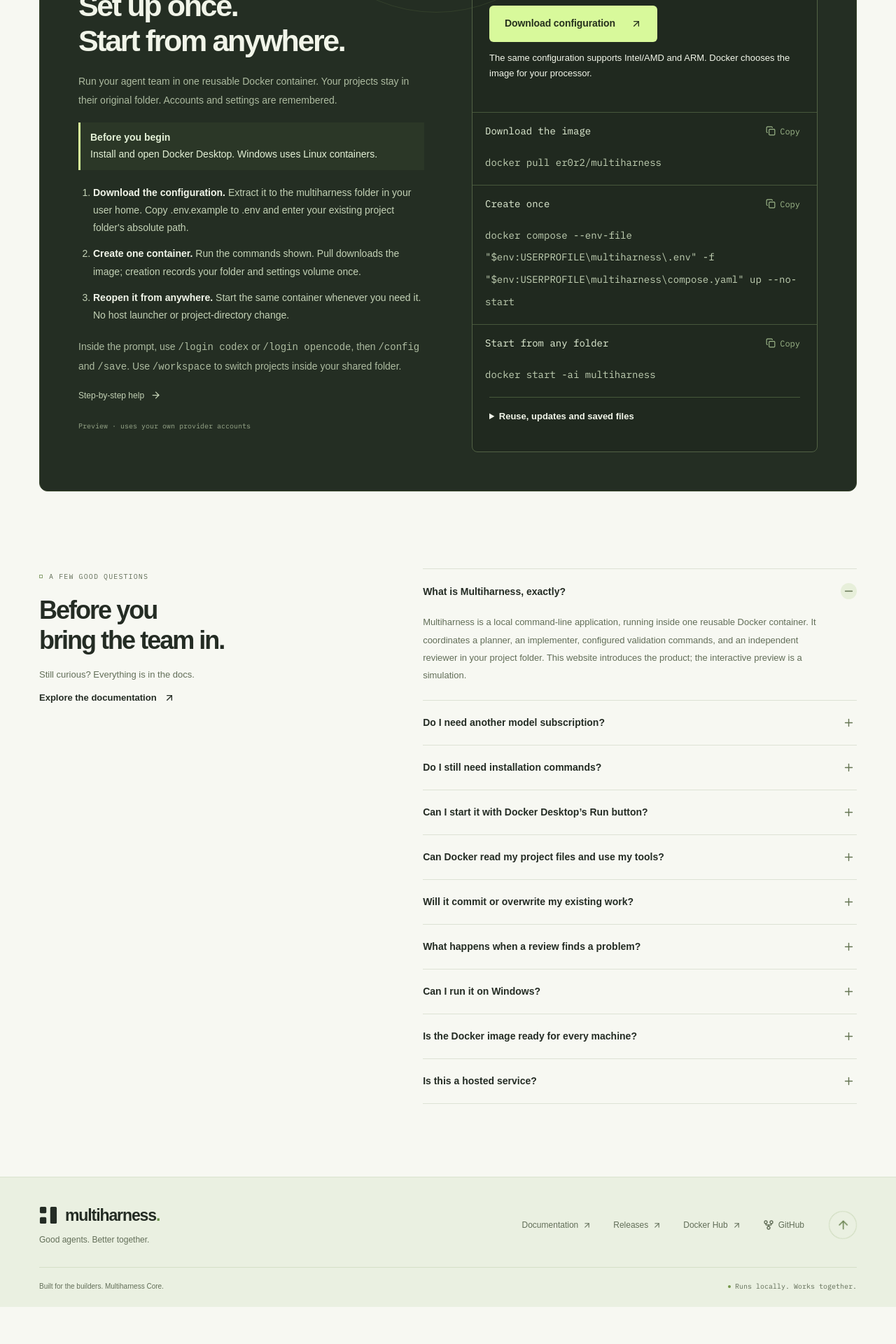
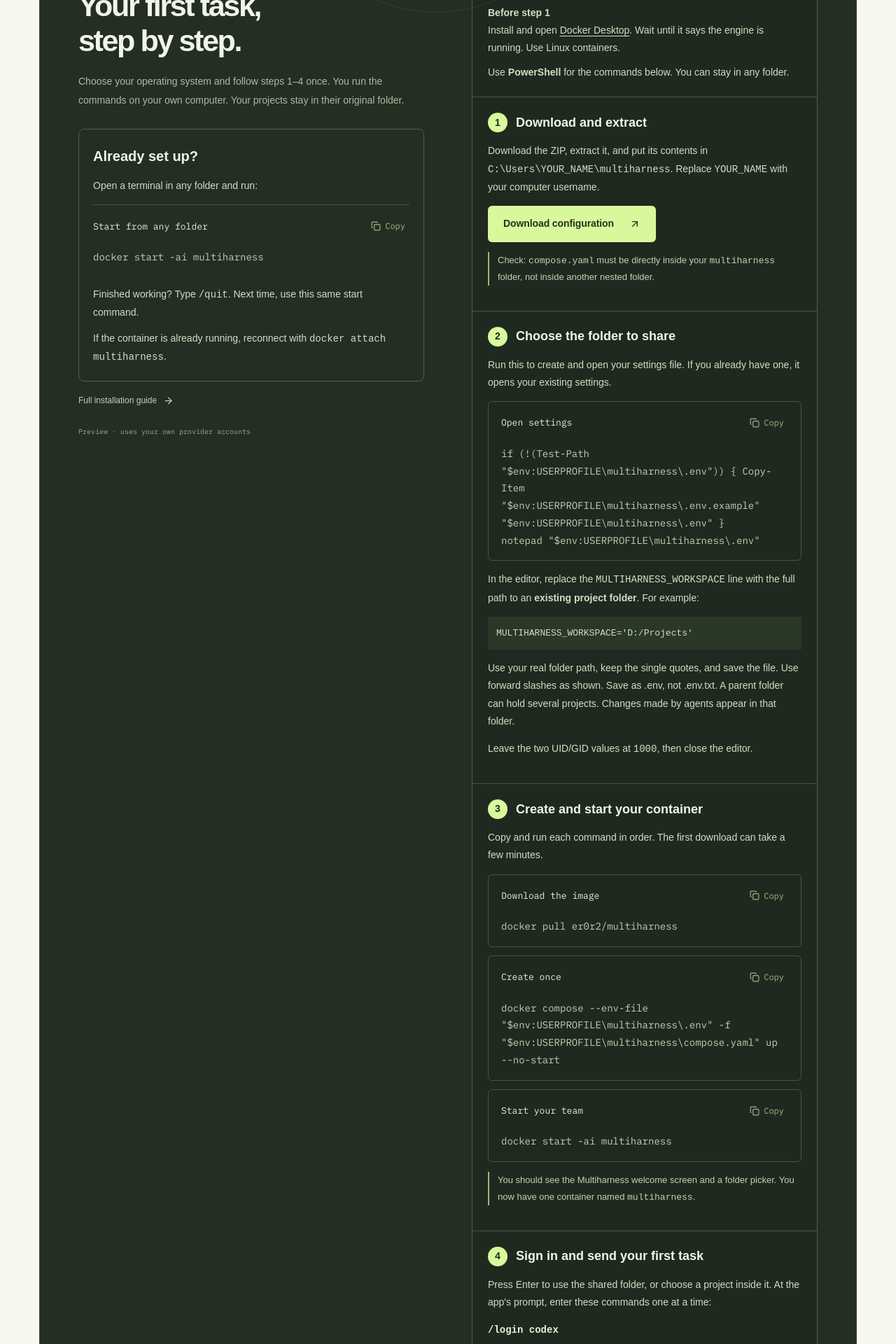
Before and after one commit to ErOr-0/Multiharness-Core, a React (Vite) app in the folder web/: page / in a window 1280 px wide. Shown: the part 4240-6160 px from the top of the page at 70% size. Before the commit the page ends 6107 px from the top, so only its background shows below. Built offline with nearby package versions, Linux system fonts and the light colour scheme.

Commit message:
Clarify first-time Docker installation on the website

```diff
--- a/web/src/components/GettingStarted.jsx
+++ b/web/src/components/GettingStarted.jsx
@@ -5,22 +5,59 @@
 export default function GettingStarted({ initialPlatform = "Windows" } = {}) {
   const [platform, setPlatform] = useState(initialPlatform);
   const [feedback, setFeedback] = useState("");
-  const setup =
-    platform === "Windows"
-      ? 'docker compose --env-file "$env:USERPROFILE\\multiharness\\.env" -f "$env:USERPROFILE\\multiharness\\compose.yaml" up --no-start'
-      : 'docker compose --env-file "$HOME/multiharness/.env" -f "$HOME/multiharness/compose.yaml" up --no-start';
-  const commands = [
-    { title: "Download the image", value: dockerCommands.pull },
-    { title: "Create once", value: setup },
-    { title: "Start from any folder", value: dockerCommands.start },
-  ];
-  async function copy(value) {
+  const [appArmor, setAppArmor] = useState(true);
+  const windows = platform === "Windows";
+  const linux = platform === "Linux";
+  const folder = windows
+    ? "C:\\Users\\YOUR_NAME\\multiharness"
+    : "~/multiharness";
+  const base = windows
+    ? "$env:USERPROFILE\\multiharness"
+    : "$HOME/multiharness";
+  const compose = `docker compose --env-file "${base}${windows ? "\\" : "/"}.env" -f "${base}${windows ? "\\" : "/"}compose.yaml"`;
+  const create = `${compose}${linux && appArmor ? ' -f "$HOME/multiharness/docker/compose.linux.yaml"' : ""} up --no-start`;
+  const edit = windows
+    ? 'if (!(Test-Path "$env:USERPROFILE\\multiharness\\.env")) { Copy-Item "$env:USERPROFILE\\multiharness\\.env.example" "$env:USERPROFILE\\multiharness\\.env" }\nnotepad "$env:USERPROFILE\\multiharness\\.env"'
+    : 'test -f "$HOME/multiharness/.env" || cp "$HOME/multiharness/.env.example" "$HOME/multiharness/.env"\n' +
+      (linux
+        ? 'nano "$HOME/multiharness/.env"'
+        : 'open -e "$HOME/multiharness/.env"');
+  const example = windows
+    ? "D:/Projects"
+    : linux
+      ? "/home/YOUR_NAME/Projects"
+      : "/Users/YOUR_NAME/Projects";
+  async function copy(value, title) {
     try {
       await navigator.clipboard.writeText(value);
-      setFeedback("Copied.");
+      setFeedback(`${title} copied.`);
     } catch {
       setFeedback("Select and copy the command above.");
     }
+  }
+  function command(title, value) {
+    return (
+      <div className="docker-command">
+        <div className="install-code-header">
+          <h4>{title}</h4>
+          <button
+            onClick={() => copy(value, title)}
+            aria-label={`Copy ${title}`}
+          >
+            <Copy size={14} />
+            Copy
+          </button>
+        </div>
+        <pre
+          className="install-code"
+          tabIndex={0}
+          role="region"
+          aria-label={title}
+        >
+          <code>{value}</code>
+        </pre>
+      </div>
+    );
   }
   return (
     <section
@@ -34,48 +71,30 @@
             <span className="green-dot" /> ONE CONTAINER. YOUR OWN FOLDER.
           </span>
           <h2 id="start-title">
-            Set up once.
+            Your first task,
             <br />
-            Start from anywhere.
+            step by step.
           </h2>
           <p>
-            Run your agent team in one reusable Docker container. Your projects
-            stay in their original folder. Accounts and settings are remembered.
+            Choose your operating system and follow steps 1–4 once. You run the
+            commands on your own computer. Your projects stay in their original
+            folder.
           </p>
-          <p className="docker-callout">
-            <strong>Before you begin</strong>
-            <br />
-            Install and open{" "}
-            <a href="https://docs.docker.com/get-started/get-docker/">
-              Docker Desktop
-            </a>
-            . Windows uses Linux containers.
+          <div className="everyday-start">
+            <h3>Already set up?</h3>
+            <p>Open a terminal in any folder and run:</p>
+            {command("Start from any folder", dockerCommands.start)}
+            <p>
+              Finished working? Type <code>/quit</code>. Next time, use this
+              same start command.
             </p>
-          <ol className="docker-steps">
-            <li>
-              <strong>Download the configuration.</strong> Extract it to the
-              multiharness folder in your user home. Copy .env.example to .env
-              and enter your existing project folder's absolute path.
-            </li>
-            <li>
-              <strong>Create one container.</strong> Run the commands shown.
-              Pull downloads the image; creation records your folder and
-              settings volume once.
-            </li>
-            <li>
-              <strong>Reopen it from anywhere.</strong> Start the same container
-              whenever you need it. No host launcher or project-directory
-              change.
-            </li>
-          </ol>
             <p>
-            Inside the prompt, use <code>/login codex</code> or{" "}
-            <code>/login opencode</code>, then <code>/config</code> and{" "}
-            <code>/save</code>. Use <code>/workspace</code> to switch projects
-            inside your shared folder.
+              If the container is already running, reconnect with{" "}
+              <code>docker attach multiharness</code>.
             </p>
+          </div>
           <a className="start-docs" href={`${DOCS}/docker.md`}>
-            Step-by-step help <ArrowRight size={15} />
+            Full installation guide <ArrowRight size={15} />
           </a>
           <div className="early-access-note">
             Preview · uses your own provider accounts
@@ -100,7 +119,50 @@
               </button>
             ))}
           </div>
-          <div className="docker-folder-form">
+          <div className="install-prerequisite">
+            <strong>Before step 1</strong>
+            <p>
+              {linux ? (
+                <>
+                  Install{" "}
+                  <a href="https://docs.docker.com/engine/install/">
+                    Docker Engine and the Compose plugin
+                  </a>
+                  . Make sure <code>docker info</code> works as your regular
+                  user.
+                </>
+              ) : (
+                <>
+                  Install and open{" "}
+                  <a href="https://docs.docker.com/get-started/get-docker/">
+                    Docker Desktop
+                  </a>
+                  . Wait until it says the engine is running.
+                  {windows && " Use Linux containers."}
+                </>
+              )}
+            </p>
+            <p>
+              Use <strong>{windows ? "PowerShell" : "Terminal"}</strong> for the
+              commands below. You can stay in any folder.
+            </p>
+          </div>
+          <ol className="install-steps">
+            <li>
+              <h3>
+                <span>1</span> Download and extract
+              </h3>
+              <p>
+                Download the ZIP, extract it, and put its contents in{" "}
+                <code>{folder}</code>. Replace <code>YOUR_NAME</code> with your
+                computer username
+                {!windows && (
+                  <>
+                    ; <code>~</code> means your home folder
+                  </>
+                )}
+                .
+              </p>
               <a
                 className="button button-lime"
                 href="/downloads/multiharness-docker.zip"
@@ -108,57 +170,156 @@
               >
                 Download configuration <ArrowUpRight size={16} />
               </a>
+              <p className="step-check">
+                Check: <code>compose.yaml</code> must be directly inside your{" "}
+                <code>multiharness</code> folder, not inside another nested
+                folder.
+              </p>
+            </li>
+            <li>
+              <h3>
+                <span>2</span> Choose the folder to share
+              </h3>
               <p>
-              The same configuration supports Intel/AMD and ARM. Docker chooses
-              the image for your processor.
+                Run this to create and open your settings file. If you already
+                have one, it opens your existing settings.
               </p>
-            {platform === "Linux" && (
+              {command("Open settings", edit)}
               <p>
-                Set your UID/GID in .env. If your host uses AppArmor, follow the{" "}
-                <a href={`${DOCS}/docker.md#linux-apparmor-setup`}>
-                  Linux policy setup
-                </a>{" "}
-                and include its override when creating the container.
+                In the editor, replace the <code>MULTIHARNESS_WORKSPACE</code>{" "}
+                line with the full path to an{" "}
+                <strong>existing project folder</strong>. For example:
+              </p>
+              <pre className="settings-example">
+                <code>MULTIHARNESS_WORKSPACE='{example}'</code>
+              </pre>
+              <p>
+                Use your real folder path, keep the single quotes, and save the
+                file.{" "}
+                {windows
+                  ? "Use forward slashes as shown. Save as .env, not .env.txt."
+                  : "The file is named .env."}{" "}
+                A parent folder can hold several projects. Changes made by
+                agents appear in that folder.
+              </p>
+              {linux ? (
+                <p>
+                  Set <code>MULTIHARNESS_UID</code> and{" "}
+                  <code>MULTIHARNESS_GID</code> to the numbers shown by{" "}
+                  <code>id -u</code> and <code>id -g</code>. In nano, press
+                  Ctrl+O, Enter, then Ctrl+X to save and exit.
+                </p>
+              ) : (
+                <p>
+                  Leave the two UID/GID values at <code>1000</code>, then close
+                  the editor.
                 </p>
               )}
+            </li>
+            <li>
+              <h3>
+                <span>3</span> Create and start your container
+              </h3>
+              {linux && (
+                <div className="linux-policy">
+                  <label>
+                    <input
+                      type="checkbox"
+                      checked={appArmor}
+                      onChange={(event) => setAppArmor(event.target.checked)}
+                    />{" "}
+                    This Linux host uses AppArmor
+                  </label>
+                  <p>
+                    Check <code>docker info</code> → Security Options. Keep this
+                    checked if it lists <code>apparmor</code> (common on
+                    Ubuntu). Otherwise, uncheck it. The commands below adjust to
+                    your choice.
+                  </p>
+                  {appArmor &&
+                    command(
+                      "Install Linux policy once",
+                      'sudo sh "$HOME/multiharness/scripts/magent-apparmor.sh"',
+                    )}
                 </div>
-          {commands.map(({ title, value }) => (
-            <div className="docker-command" key={title}>
-              <div className="install-code-header">
-                <h3>{title}</h3>
-                <button
-                  onClick={() => copy(value)}
-                  aria-label={`Copy ${title}`}
-                >
-                  <Copy size={14} />
-                  Copy
-                </button>
+              )}
+              <p>
+                Copy and run each command in order. The first download can take
+                a few minutes.
+              </p>
+              {command("Download the image", dockerCommands.pull)}
+              {command("Create once", create)}
+              {command("Start your team", dockerCommands.start)}
+              <p className="step-check">
+                You should see the Multiharness welcome screen and a folder
+                picker. You now have one container named{" "}
+                <code>multiharness</code>.
+              </p>
+            </li>
+            <li>
+              <h3>
+                <span>4</span> Sign in and send your first task
+              </h3>
+              <p>
+                Press Enter to use the shared folder, or choose a project inside
+                it. At the app's prompt, enter these commands one at a time:
+              </p>
+              <dl className="onboarding-commands">
+                <div>
+                  <dt>
+                    <code>/login codex</code>
+                  </dt>
+                  <dd>Follow the sign-in instructions shown.</dd>
                 </div>
-              <pre
-                className="install-code"
-                tabIndex={0}
-                role="region"
-                aria-label={title}
-              >
-                <code>{value}</code>
-              </pre>
+                <div>
+                  <dt>
+                    <code>/config</code>
+                  </dt>
+                  <dd>
+                    Choose your agents and models. Sign in with{" "}
+                    <code>/login opencode</code> too if you select OpenCode.
+                  </dd>
                 </div>
-          ))}
+                <div>
+                  <dt>
+                    <code>/save</code>
+                  </dt>
+                  <dd>Remember your team for next time.</dd>
+                </div>
+              </dl>
+              <p>
+                Then type a task, for example:{" "}
+                <strong>“Explain this project and how to run it.”</strong>
+              </p>
+              <p className="step-check">
+                Your selected project, logins and settings are remembered. Use{" "}
+                <code>/workspace</code> to switch projects later.
+              </p>
+            </li>
+          </ol>
           <details className="setup-details">
-            <summary>Reuse, updates and saved files</summary>
+            <summary>Need help or want to update?</summary>
             <p>
-              <code>/quit</code> stops the application and keeps the container.
-              If it is already running, use{" "}
-              <code>docker attach multiharness</code>. Use one interactive
-              connection at a time.
+              <strong>Cannot connect to Docker?</strong> Open Docker Desktop or
+              start Docker Engine and try again.
             </p>
             <p>
-              Your logins and settings live in <code>magent-state</code>. To
-              update, exit, pull the new image and repeat the creation command,
-              then start again. The named container is replaced while your
-              volume and original files are retained.
+              <strong>Settings or folder not found?</strong> Check the
+              extraction location in step 1 and the real project path in step 2.
             </p>
-            <a href={`${DOCS}/docker.md#updates`}>Update and migration guide</a>
+            <p>
+              <strong>Already have a container?</strong> Use the everyday start
+              command. If running, use <code>docker attach multiharness</code>.
+            </p>
+            <p>
+              <strong>Updating?</strong> Type <code>/quit</code>, then repeat
+              step 3 with your saved settings. Your logins remain in the{" "}
+              <code>magent-state</code> volume. Keep the configuration folder
+              for updates.
+            </p>
+            <a href={`${DOCS}/docker.md#updates`}>
+              Update and troubleshooting guide
+            </a>
           </details>
           <p className="setup-feedback" role="status">
             {feedback}
--- a/web/src/styles.css
+++ b/web/src/styles.css
@@ -2446,3 +2446,160 @@
   border-radius: 6px;
   font: inherit;
 }
+
+/* Keep each installation action beside its command and expected result. */
+.install-prerequisite,
+.install-steps > li {
+  padding: 22px;
+  color: #d0dec3;
+  font-size: 14px;
+  line-height: 1.8;
+}
+.install-prerequisite p + p {
+  margin-top: 10px;
+}
+.install-prerequisite a,
+.install-steps a:not(.button) {
+  text-decoration: underline;
+  text-underline-offset: 3px;
+}
+.install-steps {
+  list-style: none;
+  margin: 0;
+  padding: 0;
+}
+.install-steps > li {
+  border-top: 1px solid #47573b;
+}
+.install-steps h3 {
+  display: flex;
+  align-items: center;
+  gap: 12px;
+  font-size: 18px;
+  color: #f1f5e9;
+  line-height: 1.4;
+}
+.install-steps h3 > span {
+  display: grid;
+  place-items: center;
+  flex: 0 0 28px;
+  height: 28px;
+  border-radius: 50%;
+  background: var(--lime);
+  color: #20291f;
+  font-size: 14px;
+}
+.install-steps p {
+  margin: 14px 0;
+}
+.install-steps code,
+.install-prerequisite code,
+.everyday-start code {
+  overflow-wrap: anywhere;
+}
+.install-steps .docker-command {
+  border: 1px solid #47573b;
+  border-radius: 6px;
+  margin-top: 12px;
+}
+.install-code-header h4 {
+  margin: 0;
+  font-size: 13px;
+  line-height: 1.5;
+  font-weight: 600;
+  letter-spacing: normal;
+  color: #e4f1d7;
+}
+.settings-example {
+  padding: 12px;
+  background: #2b3727;
+  white-space: pre-wrap;
+  overflow-wrap: anywhere;
+  font-size: 13px;
+}
+.install-steps .step-check {
+  border-left: 2px solid #9dbb79;
+  padding-left: 12px;
+  color: #c0d3af;
+  font-size: 13px;
+}
+.onboarding-commands {
+  margin-top: 12px;
+}
+.onboarding-commands > div {
+  margin: 12px 0;
+}
+.onboarding-commands dt {
+  font-weight: 600;
+  color: #e4f1d7;
+}
+.onboarding-commands dd {
+  margin: 3px 0 0;
+}
+.linux-policy {
+  margin-top: 16px;
+}
+.linux-policy label {
+  display: flex;
+  align-items: center;
+  gap: 9px;
+  font-weight: 600;
+}
+.linux-policy input {
+  width: 18px;
+  height: 18px;
+  accent-color: var(--lime);
+}
+.everyday-start {
+  margin-top: 28px;
+  padding: 20px;
+  border: 1px solid #526245;
+  border-radius: 8px;
+  color: #d0dec3;
+  font-size: 14px;
+  line-height: 1.8;
+}
+.everyday-start h3 {
+  color: #f1f5e9;
+  font-size: 20px;
+}
+.everyday-start p {
+  margin-top: 12px;
+}
+.everyday-start .docker-command {
+  margin-top: 14px;
+}
+.everyday-start .install-code-header {
+  padding-left: 0;
+  padding-right: 0;
+  gap: 8px;
+}
+.everyday-start .install-code {
+  padding-left: 0;
+  padding-right: 0;
+}
+.start-panel {
+  overflow: clip;
+}
+.start-panel .install-code {
+  line-height: 1.7;
+}
+.start-panel .start-copy,
+.start-panel .install-card {
+  align-self: start;
+}
+@media (min-width: 1100px) {
+  .start-panel .start-copy {
+    position: sticky;
+    top: 100px;
+  }
+}
+@media (max-width: 480px) {
+  .install-prerequisite,
+  .install-steps > li {
+    padding: 17px;
+  }
+  .install-steps h3 {
+    font-size: 16px;
+  }
+}
```
Also changed, not shown: 3 other files (tests, documents, lock files or other folders). Lines whose indentation alone changed are shown as unchanged.
